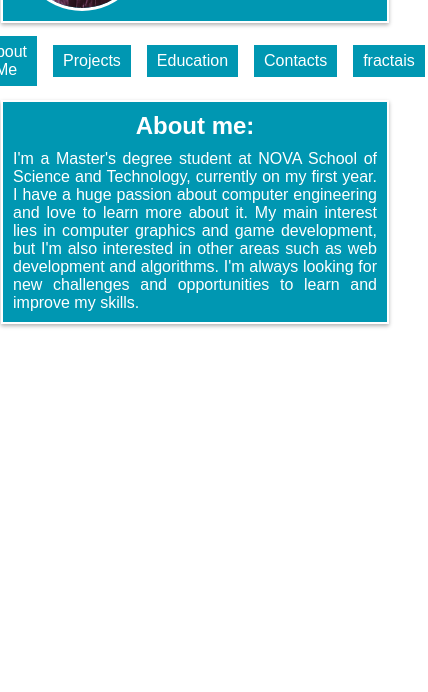
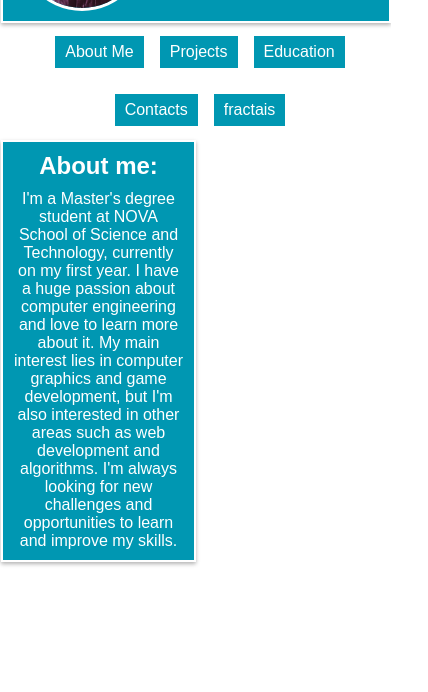
Before and after one commit to DanielR1703/danielr1703.github.io, a plain HTML site: page index.html in a window 390 px wide. Shown: the part 152-844 px from the top of the page, 428 px wide, since content can reach past the window. Drawn offline with Linux system fonts and the light colour scheme.

Commit message:
Phone compatibility test

```diff
--- a/index.html
+++ b/index.html
@@ -24,7 +24,7 @@
         </div>
         <div class="about box shadow font blue">
             <h2 class="center" style ="margin-top: 10px;">About me:</h2>
-            <div style="text-align: justify; padding:10px;">
+            <div style="text-align:center; padding:10px;">
                 I'm a Master's degree student at NOVA School of Science and Technology, currently on my first year.
                 I have a huge passion about computer engineering and love to learn more about it. My main interest
                 lies in computer graphics and game development, but I'm also interested in other areas such as web
--- a/style.css
+++ b/style.css
@@ -24,6 +24,7 @@
 
 .box {
     border: solid 2px rgb(255, 255, 255);
+    width:100%;
     height: auto;
     margin: 1px 1px 0px 1px;
     display: flex;
@@ -73,9 +74,11 @@
 .heading {
     display: flex;
     justify-content: center;
-    align-items: center;
+    flex-wrap: wrap;
 }
 
 .about {
     flex-direction: column;
+    width:50%;
+
 }
```
